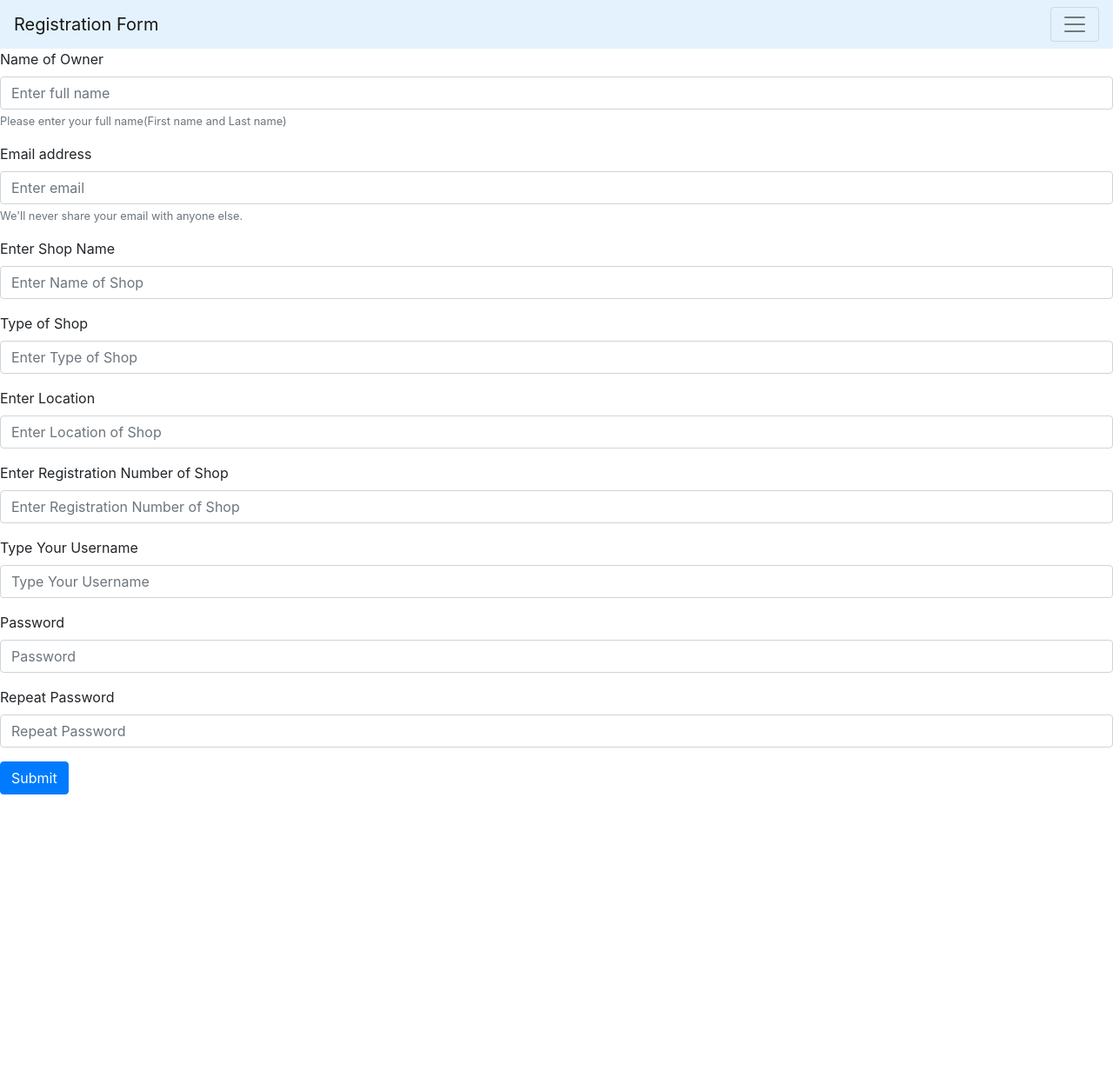
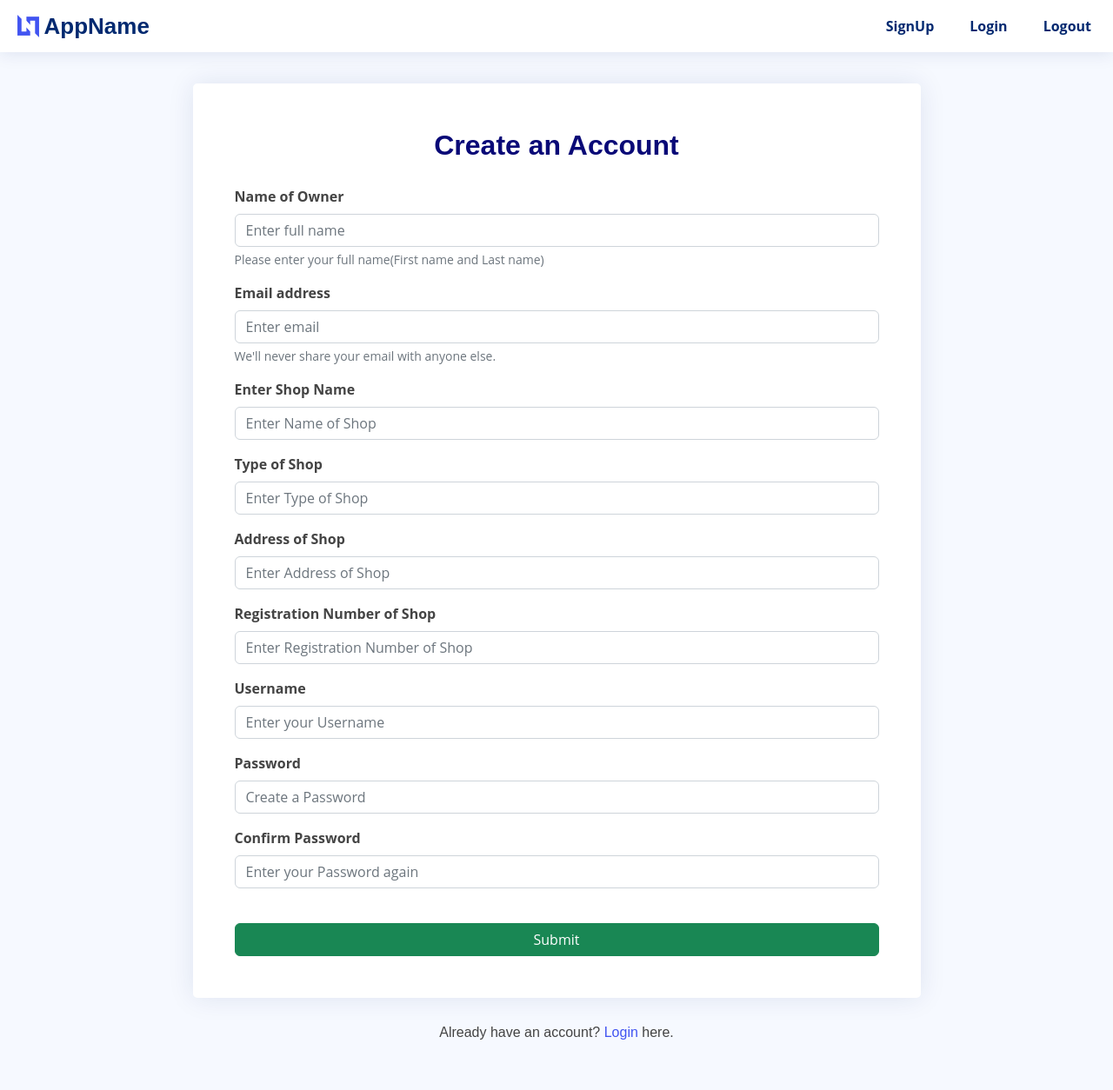
Before and after one commit to ShreyaGarg01/DigiStore, a Flask app: page /shopkeeper_signup in a window 1280 px wide. Shown: the whole page at 87% size. Before the commit the page ends 914 px from the top, so only its background shows below. Run offline with Flask 2, Linux system fonts and the light colour scheme; some libraries are stand-ins or nearby versions.

Commit message:
Login signup

```diff
--- a/app.py
+++ b/app.py
@@ -120,12 +120,9 @@ def home():
 def dash():
     return render_template("dash.html")
 
-
 @app.route("/profile", methods=["POST", "GET"])
 def profile():
     return render_template("users-profile.html")
-
-
 
 @app.route("/stock", methods=["POST", "GET"])
 def stock():
--- a/templates/base.html
+++ b/templates/base.html
@@ -4,13 +4,69 @@
 
 
   <title>{% block title %}{%endblock %}</title>
+  <link rel="stylesheet" href="https://cdn.jsdelivr.net/npm/bootstrap@4.4.1/dist/css/bootstrap.min.css" integrity="sha384-Vkoo8x4CGsO3+Hhxv8T/Q5PaXtkKtu6ug5TOeNV6gBiFeWPGFN9MuhOf23Q9Ifjh" crossorigin="anonymous">
+  <!-- <link rel="stylesheet" href="https://stackpath.bootstrapcdn.com/bootstrap/4.5.0/css/bootstrap.min.css" integrity="sha384-9aIt2nRpC12Uk9gS9baDl411NQApFmC26EwAOH8WgZl5MYYxFfc+NcPb1dKGj7Sk" crossorigin="anonymous"> -->
+<!-- Vendor CSS Files -->
+<link href="{{ url_for('static', filename='vendor/quill/quill.bubble.css')}}" rel="stylesheet">
+<link href="{{ url_for('static', filename='vendor/bootstrap/css/bootstrap.min.css')}}" rel="stylesheet">
+<link href="{{ url_for('static', filename='vendor/bootstrap-icons/bootstrap-icons.css')}}" rel="stylesheet">
+<link href="{{ url_for('static', filename='vendor/boxicons/css/boxicons.min.css')}}" rel="stylesheet">
+<link href="{{ url_for('static', filename='vendor/remixicon/remixicon.css')}}" rel="stylesheet">
+<link href="{{ url_for('static', filename='vendor/simple-datatables/style.css')}}" rel="stylesheet">
+<link href="{{ url_for('static', filename='vendor/quill/quill.snow.css')}}" rel="stylesheet">
 
-  <link rel="stylesheet" href="https://stackpath.bootstrapcdn.com/bootstrap/4.5.0/css/bootstrap.min.css" integrity="sha384-9aIt2nRpC12Uk9gS9baDl411NQApFmC26EwAOH8WgZl5MYYxFfc+NcPb1dKGj7Sk" crossorigin="anonymous">
 
+<!-- Template Main CSS File -->
+<link href="{{ url_for('static', filename='css/style.css')}}" rel="stylesheet">
 </head>
 <body>
+  <!-- ======= Header ======= -->
+  <header id="header" class="header fixed-top d-flex align-items-center">
 
-<nav class="navbar navbar-light" style="background-color: #e3f2fd;">
+    <div class="d-flex align-items-center justify-content-between">
+      <a href="/" class="logo d-flex align-items-center">
+        <img src="assets/img/logo.png" alt="">
+        <span class="d-none d-lg-block">AppName</span>
+      </a>
+
+    </div><!-- End Logo -->
+
+
+    <nav class="header-nav ms-auto">
+      <ul class="d-flex align-items-center">
+
+        <li class="nav-item dropdown pe-3">
+
+          <a class="nav-link nav-icon" href="/shopkeeper_signup" >
+            <div style="font-size: medium; font-weight: bold;">SignUp</div>
+          </a><!-- End Notification Icon -->
+
+        </li><!-- End Notification Nav -->
+        <li class="nav-item dropdown pe-3">
+
+          <a class="nav-link nav-icon" href="/shopkeeper_login" >
+            <div style="font-size: medium;; font-weight: bold; ">Login</div>
+
+          </a><!-- End Notification Icon -->
+
+        </li><!-- End Notification Nav -->
+
+        <li class="nav-item dropdown">
+
+          <a class="nav-link nav-icon" href="/logout" >
+            <div style="font-size: medium;; font-weight: bold;">Logout</div>
+
+          </a><!-- End Notification Icon -->
+
+        </li><!-- End Notification Nav -->
+
+
+      </ul>
+    </nav><!-- End Icons Navigation -->
+
+  </header><!-- End Header -->
+
+<!-- <nav class="navbar navbar-light" style="background-color: #e3f2fd;">
   <a class="navbar-brand" href="#">Registration Form</a>
   <button class="navbar-toggler" type="button" data-toggle="collapse" data-target="#navbarNavAltMarkup" aria-controls="navbarNavAltMarkup" aria-expanded="false" aria-label="Toggle navigation">
     <span class="navbar-toggler-icon"></span>
@@ -22,14 +78,31 @@
       <a class="nav-item nav-link" href="/logout">Logout</a>
     </div>
   </div>
-</nav>
+</nav> -->
 
+{% block content %}{% endblock %}
+
+
+<a href="#" class="back-to-top d-flex align-items-center justify-content-center"><i class="bi bi-arrow-up-short"></i></a>
+<script src="{{ url_for('static', filename='vendor/apexcharts/apexcharts.min.js')}}"></script>
+<script src="{{ url_for('static', filename='vendor/bootstrap/js/bootstrap.bundle.min.js')}}"></script>
+<script src="{{ url_for('static', filename='vendor/simple-datatables/simple-datatables.js')}}"></script>
+<script src="{{ url_for('static', filename='vendor/tinymce/tinymce.min.js')}}"></script>
+<script src="{{ url_for('static', filename='vendor/php-email-form/validate.js')}}"></script>
+<script src="{{ url_for('static', filename='vendor/quill/quill.min.js')}}"></script>
+<script src="{{ url_for('static', filename='vendor/echarts/echarts.min.js')}}"></script>
+<script src="{{ url_for('static', filename='assets/vendor/chart.js/chart.umd.js')}}"></script>
 
 <script src="https://code.jquery.com/jquery-3.5.1.slim.min.js" integrity="sha384-DfXdz2htPH0lsSSs5nCTpuj/zy4C+OGpamoFVy38MVBnE+IbbVYUew+OrCXaRkfj" crossorigin="anonymous"></script>
     <script src="https://cdn.jsdelivr.net/npm/popper.js@1.16.0/dist/umd/popper.min.js" integrity="sha384-Q6E9RHvbIyZFJoft+2mJbHaEWldlvI9IOYy5n3zV9zzTtmI3UksdQRVvoxMfooAo" crossorigin="anonymous"></script>
     <script src="https://stackpath.bootstrapcdn.com/bootstrap/4.5.0/js/bootstrap.min.js" integrity="sha384-OgVRvuATP1z7JjHLkuOU7Xw704+h835Lr+6QL9UvYjZE3Ipu6Tp75j7Bh/kR0JKI" crossorigin="anonymous"></script>
     <script src="https://stackpath.bootstrapcdn.com/bootstrap/4.5.0/js/bootstrap.min.js" integrity="sha384-OgVRvuATP1z7JjHLkuOU7Xw704+h835Lr+6QL9UvYjZE3Ipu6Tp75j7Bh/kR0JKI" crossorigin="anonymous"></script>
 
-{% block content %}{% endblock %}
+<!-- Template Main JS File -->
+<script src="{{ url_for('static', filename='js/main.js')}}"></script>
+
+
+
 </body>
+
 </html>
--- a/templates/index.html
+++ b/templates/index.html
@@ -1,5 +1,5 @@
 {% extends "base.html" %}
-{% block title %}Register System{% endblock %}
+{% block title %}Register{% endblock %}
 
 {% block content %}
 
@@ -9,61 +9,72 @@
     </div>
 {% endif %}
 
-<form action="" method="post">
+<br><br><br><br>
+<div class="container">
+    <div><center>
+
+<form class="card p-5 w-75 bg-white text-left" action="" method="post">
+    <div class="card-body profile-card pt-1 d-flex flex-column align-items-center">
+
+        <h2 style="color: rgb(9, 9, 119); font-weight: bold;">Create an Account</h2>
+        </div>
+
   <div class="form-group">
-        <label for="Fullname">Name of Owner</label>
+        <label for="Fullname"><b>Name of Owner</b></label>
         <input name="fullname" class="form-control" id="inputFullName" aria-describedby="emailHelp" placeholder="Enter full name">
         <small id="fullName" class="form-text text-muted">Please enter your full name(First name and Last name)</small>
   </div>
 
   <div class="form-group">
-        <label for="InputEmail">Email address</label>
+        <label for="InputEmail" class="font-weight-bold">Email address</label>
         <input name="email" class="form-control" id="InputEmail"  placeholder="Enter email">
         <small id="emailHelp" class="form-text text-muted">We'll never share your email with anyone else.</small>
   </div>
 
   <!-- name of shop -->
   <div class="form-group">
-        <label for="InputShopName">Enter Shop Name</label>
+        <label for="InputShopName" class="font-weight-bold">Enter Shop Name</label>
         <input name="ShopName" class="form-control" id="InputShopName"  placeholder="Enter Name of Shop">
   </div>
 
   <!-- type of shop -->
   <div class="form-group">
-        <label for="InputType">Type of Shop</label>
+        <label for="InputType" class="font-weight-bold">Type of Shop</label>
         <input name="typeOfShop" class="form-control" id="InputType"  placeholder="Enter Type of Shop">
   </div>
 
   <!-- location -->
   <div class="form-group">
-        <label for="InputLoc">Enter Location</label>
-        <input name="location" class="form-control" id="InputLoc"  placeholder="Enter Location of Shop">
+        <label for="InputLoc" class="font-weight-bold">Address of Shop</label>
+        <input name="location" class="form-control" id="InputLoc"  placeholder="Enter Address of Shop">
   </div>
 
   <!-- Registration number -->
   <div class="form-group">
-        <label for="InputReg">Enter Registration Number of Shop</label>
+        <label for="InputReg" class="font-weight-bold">Registration Number of Shop</label>
         <input name="reg" class="form-control" id="InputReg"  placeholder="Enter Registration Number of Shop">
   </div>
 
   <!-- username -->
   <div class="form-group">
-        <label for="InputUser">Type Your Username</label>
-        <input name="username" class="form-control" id="InputUser"  placeholder="Type Your Username">
+        <label for="InputUser" class="font-weight-bold">Username</label>
+        <input name="username" class="form-control" id="InputUser"  placeholder="Enter your Username">
   </div>
 
   <div class="form-group">
-    <label for="InputPassword">Password</label>
-    <input type="password" name="password1" class="form-control" id="InputPassword" placeholder="Password">
+    <label for="InputPassword" class="font-weight-bold">Password</label>
+    <input type="password" name="password1" class="form-control" id="InputPassword" placeholder="Create a Password">
   </div>
 
     <div class="form-group">
-    <label for="InputPassword2">Repeat Password</label>
-    <input type="password" name="password2" class="form-control" id="InputPassword2" placeholder="Repeat Password">
+    <label for="InputPassword2" class="font-weight-bold">Confirm Password</label>
+    <input type="password" name="password2" class="form-control" id="InputPassword2" placeholder="Enter your Password again">
 
     </div>
-  <button type="submit" class="btn btn-primary">Submit</button>
-</form>
-
+    <br>
+  <button type="submit" class="btn btn-success">Submit</button>
+</form></center>
+</div>
+<center><h6>Already have an account? <a href="/shopkeeper_login">Login</a> here.</h6></center><br><br></div>
 
 {% endblock %}
--- a/templates/layout.html
+++ b/templates/layout.html
@@ -49,7 +49,7 @@
   <header id="header" class="header fixed-top d-flex align-items-center">
 
     <div class="d-flex align-items-center justify-content-between">
-      <a href="index.html" class="logo d-flex align-items-center">
+      <a href="dashboard" class="logo d-flex align-items-center">
         <img src="assets/img/logo.png" alt="">
         <span class="d-none d-lg-block">NiceAdmin</span>
       </a>
@@ -281,7 +281,7 @@
     <ul class="sidebar-nav" id="sidebar-nav">
 
       <li class="nav-item">
-        <a class="nav-link " href="index.html">
+        <a class="nav-link " href="/dashboard">
           <i class="bi bi-grid"></i>
           <span>Dashboard</span>
         </a>
```
Also changed, not shown: templates/login.html (+19 -8 lines), templates/main.html (+4 -3 lines), templates/pages-login.html (deleted, +0 -134 lines), templates/pages-register.html (deleted, +0 -146 lines).
